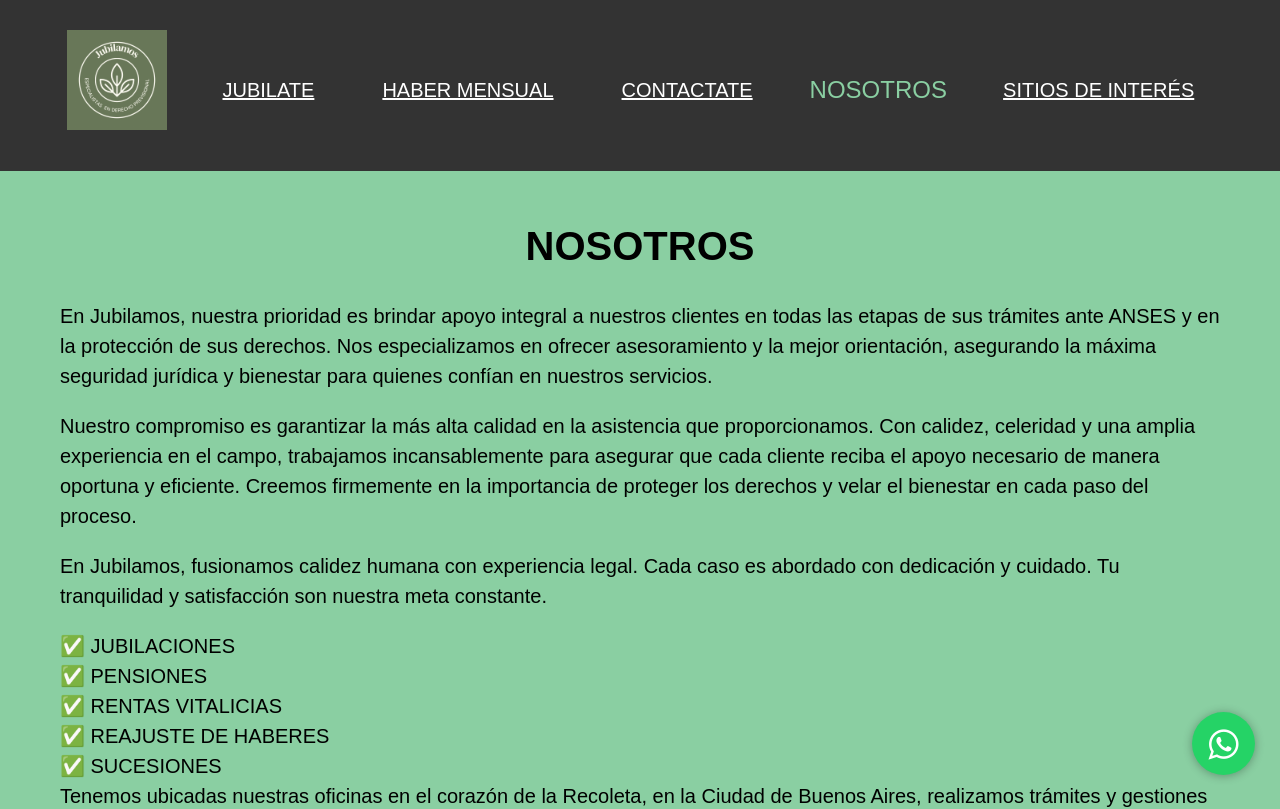
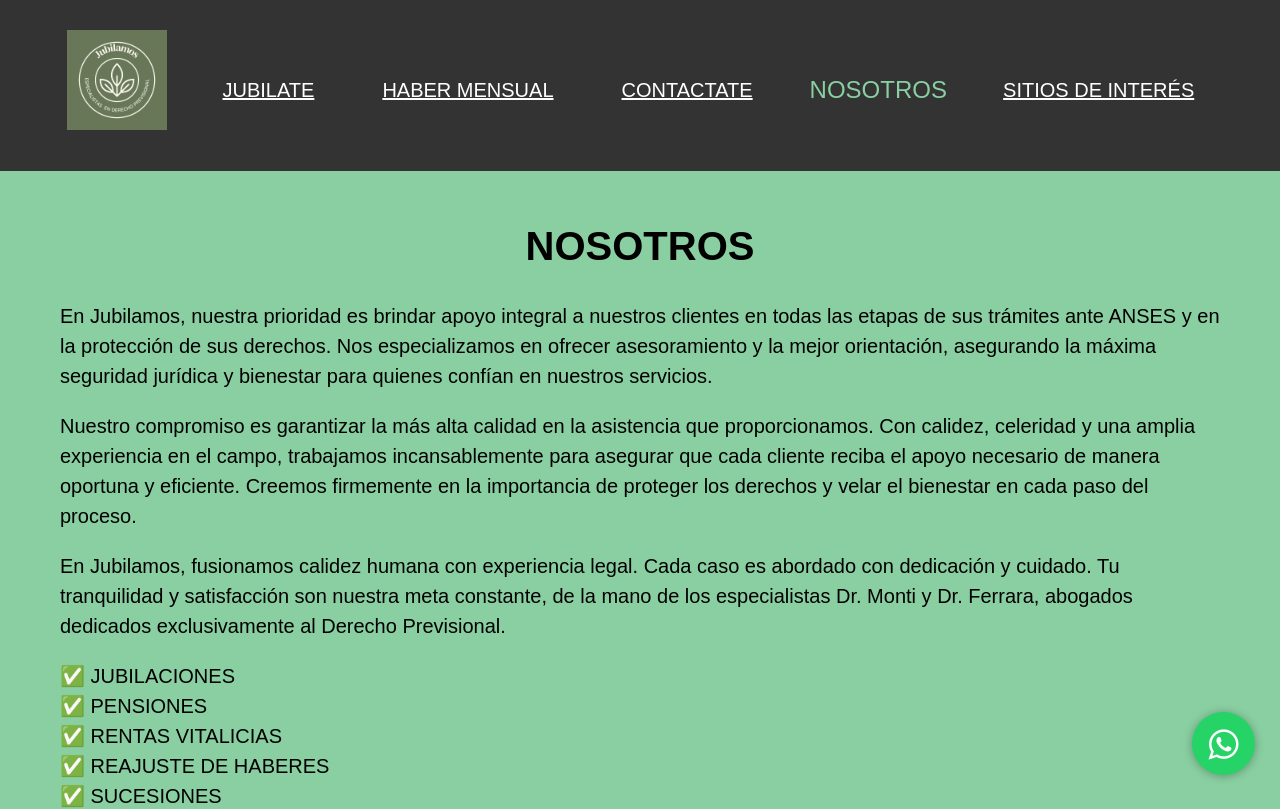
Before and after one commit to d-alejandro-salas/reactJubilamos, a React (Vite) app: page /nosotros in a window 1280 px wide. Shown: the top 809 px of the page. Built offline with nearby package versions, Linux system fonts and the light colour scheme.

Commit message:
editado nosotros

```diff
--- a/src/pages/Nosotros.jsx
+++ b/src/pages/Nosotros.jsx
@@ -8,9 +8,7 @@
       <h1>NOSOTROS</h1>
       <p>En Jubilamos, nuestra prioridad es brindar apoyo integral a nuestros clientes en todas las etapas de sus trámites ante ANSES y en la protección de sus derechos. Nos especializamos en ofrecer asesoramiento y la mejor orientación, asegurando la máxima seguridad jurídica y bienestar para quienes confían en nuestros servicios.</p>
       <p>Nuestro compromiso es garantizar la más alta calidad en la asistencia que proporcionamos. Con calidez, celeridad y una amplia experiencia en el campo, trabajamos incansablemente para asegurar que cada cliente reciba el apoyo necesario de manera oportuna y eficiente. Creemos firmemente en la importancia de proteger los derechos y velar el bienestar en cada paso del proceso.</p>
-      <p>
-        En Jubilamos, fusionamos calidez humana con experiencia legal. Cada caso es abordado con dedicación y cuidado. Tu tranquilidad y satisfacción son nuestra meta constante.
-      </p>
+      <p>En Jubilamos, fusionamos calidez humana con experiencia legal. Cada caso es abordado con dedicación y cuidado. Tu tranquilidad y satisfacción son nuestra meta constante, de la mano de los especialistas Dr. Monti y Dr. Ferrara, abogados dedicados exclusivamente al Derecho Previsional.</p>
       <ul>
         <li><Link to="/jubilaciones">✅ Jubilaciones</Link></li>
         <li><Link to="/pensionesPorFallecimiento">✅ Pensiones</Link></li>
```
